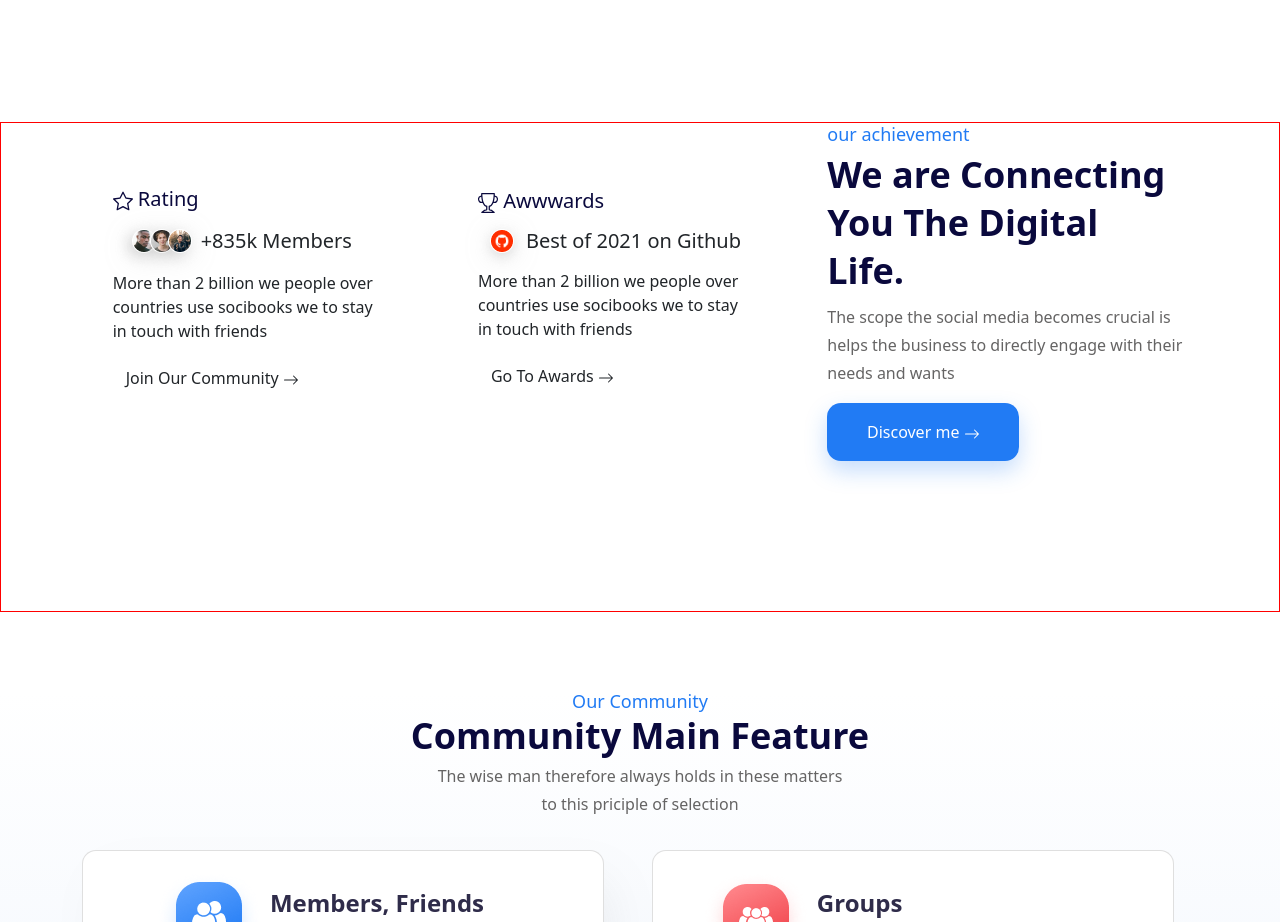
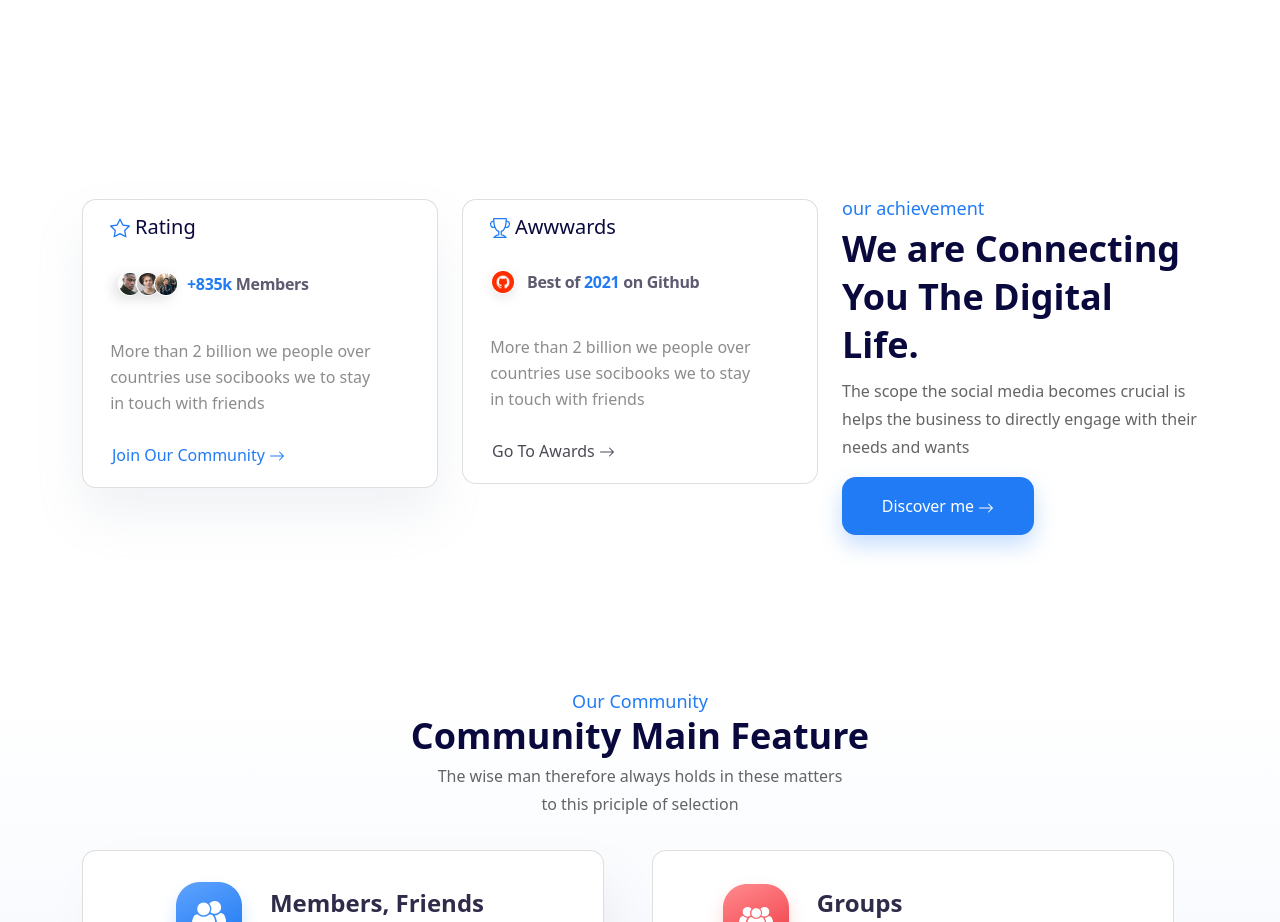
Before and after one commit to DerrickOdhiambo/Landing-page, a React (Create React App) app: page / in a window 1280 px wide. Shown: the part 1360-2282 px from the top of the page. Built offline with nearby package versions, Linux system fonts and the light colour scheme.

Commit message:
make a couple of changes in the component and scss file for better styling

```diff
--- a/src/styles/achievement.scss
+++ b/src/styles/achievement.scss
@@ -1,44 +1,76 @@
 .achievement-section {
 	height: 490px;
 	width: 100%;
-	border: 1px solid red;
+	display: flex;
+	align-items: center;
+	justify-content: center;
 	.container {
 		.row {
-			.col-md-4 {
-				display: flex;
-				align-items: center;
-				margin: auto;
-			}
 			.card-1,
 			.card-2 {
-				width: 336px;
-				height: 340px;
-				background: #ffffff;
-				border: transparent;
-				border-radius: 14px;
-
 				h3 {
 					font-weight: 500;
 					font-size: 20px;
 					line-height: 20px;
 					color: #0a093d;
+					display: flex;
+					align-items: center;
+					margin-bottom: 1.5rem;
+					margin-left: 0.7rem;
+					span {
+						color: #217bf4;
+						margin-right: 0.3rem;
+					}
 				}
 				.card-middle {
 					display: flex;
 					align-items: center;
-					img {
-						// border: 1px solid #b19a9a;
-						box-sizing: border-box;
-						filter: drop-shadow(0px 4px 12px rgba(164, 164, 164, 0.25));
+					margin-bottom: 1.5rem;
+					h5 {
+						font-weight: 600;
+						font-size: 16px;
+						line-height: 18px;
+						letter-spacing: -0.02em;
+						color: #5d5b70;
+						span {
+							color: #217bf4;
+						}
 					}
 				}
 				.card {
-					border: transparent;
+					border: 1px solid linear-gradient(#b9b9b909, #5e5e5e19);
+					border-radius: 14px;
+					p {
+						font-weight: 400;
+						font-size: 16px;
+						line-height: 26px;
+						color: #8c8c8c;
+						margin-left: 0.7rem;
+						margin-bottom: 1.5rem;
+					}
+					button {
+						font-weight: 500;
+						font-size: 16px;
+						line-height: 16px;
+					}
+				}
+			}
+			.card-1 {
+				.card {
+					box-shadow: 0px 26px 49px rgba(146, 165, 184, 0.14);
+					button {
+						color: #217bf4;
+					}
+				}
+			}
+			.card-2 {
+				.card {
+					button {
+						color: #4a4a56;
+					}
 				}
 			}
 			.card-3 {
-				flex-direction: column;
-				align-items: flex-start;
 				h3 {
 					font-style: normal;
 					font-weight: 500;
```
